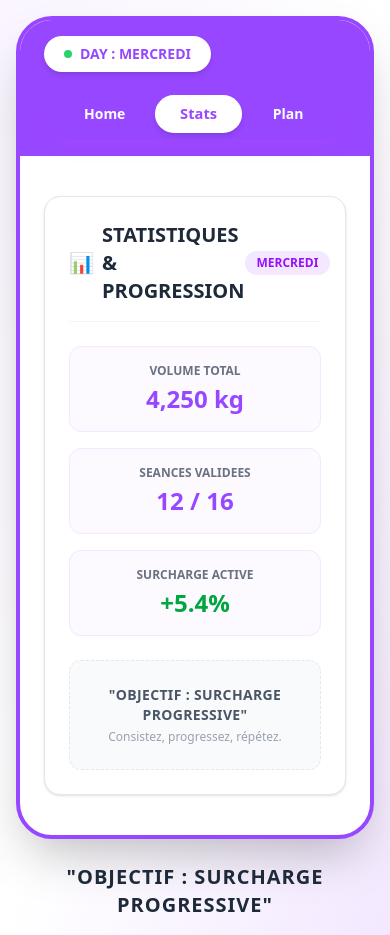
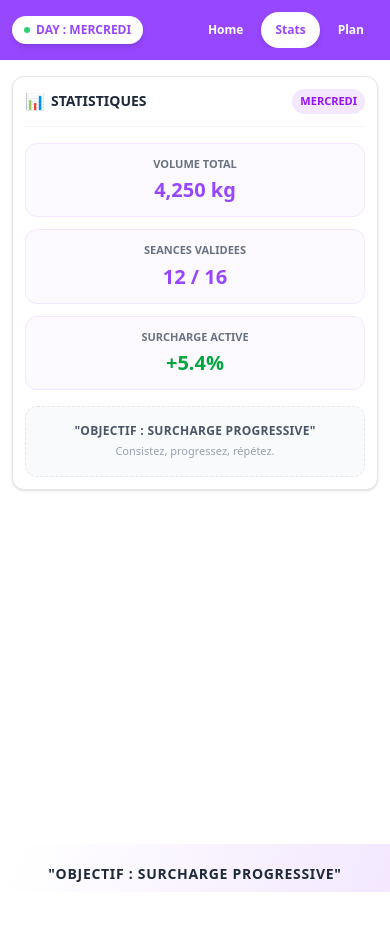
Before and after one commit to 2sitrakamarcel-maker/reps-tracker, a React (Vite) app: page / in a window 390 px wide. Both pictures are taken after a click on the button "Stats". After the commit the page ends 892 px from the top, so only its background shows below. Built offline with nearby package versions, Linux system fonts and the light colour scheme.

Commit message:
feat: mobile-first responsive, full screen on mobile, sticky navbar, dvh layout

```diff
--- a/index.html
+++ b/index.html
@@ -3,7 +3,7 @@
   <head>
     <meta charset="UTF-8" />
     <link rel="icon" type="image/svg+xml" href="/favicon.svg" />
-    <meta name="viewport" content="width=device-width, initial-scale=1.0" />
+    <meta name="viewport" content="width=device-width, initial-scale=1.0, viewport-fit=cover" />
     <title>01-firstone</title>
   </head>
   <body>
--- a/src/components/Homepage.jsx
+++ b/src/components/Homepage.jsx
@@ -54,13 +54,13 @@ const Homepage = () => {
   }, [todayReps])
 
   return (
-    <div className="min-h-screen bg-gradient-to-br from-purple-50 via-white to-purple-100 p-4 sm:p-6 md:p-8 flex flex-col items-center">
-      <div className="w-full max-w-5xl border-4 border-[#9747FF] rounded-[36px] overflow-hidden bg-white shadow-2xl flex flex-col min-h-[85vh]">
-        <header className="w-full bg-[#9747FF]">
+    <div className="min-h-[100dvh] bg-gradient-to-br from-purple-50 via-white to-purple-100 p-0 sm:p-4 md:p-8 flex flex-col items-center">
+      <div className="w-full sm:max-w-5xl border-0 sm:border-4 border-[#9747FF] rounded-none sm:rounded-[36px] overflow-hidden bg-white shadow-none sm:shadow-2xl flex flex-col min-h-[100dvh] sm:min-h-[85vh]">
+        <header className="w-full bg-[#9747FF] sticky top-0 z-20">
           <Navbar activeTab={activeTab} onSelectTab={setActiveTab} selectedDay={today} />
         </header>
 
-        <main className="flex-1 p-6 flex flex-col overflow-hidden">
+        <main className="flex-1 p-3 sm:p-6 flex flex-col overflow-auto">
           {activeTab === 'Home' && (
             <HomeView selectedDay={today} plans={plans} todayReps={todayReps} setTodayReps={setTodayReps} />
           )}
@@ -69,8 +69,8 @@ const Homepage = () => {
         </main>
       </div>
 
-      <footer className="mt-6 text-center">
-        <h2 className="text-xl sm:text-2xl font-black text-gray-800 tracking-wider uppercase">
+      <footer className="mt-3 sm:mt-6 text-center px-3 py-2">
+        <h2 className="text-sm sm:text-2xl font-black text-gray-800 tracking-wider uppercase">
           &quot;OBJECTIF : SURCHARGE PROGRESSIVE&quot;
         </h2>
       </footer>
--- a/src/components/StatsView.jsx
+++ b/src/components/StatsView.jsx
@@ -2,37 +2,37 @@ import React from 'react'
 
 const StatsView = ({ selectedDay }) => {
   return (
-    <div className="bg-white rounded-2xl border border-gray-200 shadow-sm p-6 w-full max-w-4xl mx-auto my-4 min-h-[40vh] flex flex-col justify-between">
+    <div className="bg-white rounded-xl sm:rounded-2xl border border-gray-200 shadow-sm p-3 sm:p-6 w-full max-w-4xl mx-auto my-1 sm:my-4 min-h-[40vh] flex flex-col justify-between">
       <div>
-        <div className="flex justify-between items-center mb-6 pb-4 border-b border-gray-100">
-          <div className="flex items-center space-x-2">
-            <span className="text-purple-600 text-xl">📊</span>
-            <h2 className="text-xl font-bold text-gray-800 uppercase">Statistiques & Progression</h2>
+        <div className="flex items-center justify-between gap-2 mb-4 sm:mb-6 pb-3 sm:pb-4 border-b border-gray-100">
+          <div className="flex items-center gap-1.5 sm:gap-2 min-w-0">
+            <span className="text-purple-600 text-base sm:text-xl shrink-0">📊</span>
+            <h2 className="text-sm sm:text-xl font-bold text-gray-800 uppercase truncate">Statistiques</h2>
           </div>
-          <span className="text-xs font-bold text-purple-600 bg-purple-100 py-1 px-3 rounded-full">
+          <span className="text-[11px] sm:text-xs font-bold text-purple-600 bg-purple-100 py-1 px-2 sm:px-3 rounded-full shrink-0">
             {selectedDay}
           </span>
         </div>
-        <div className="grid grid-cols-1 md:grid-cols-3 gap-4 mb-6">
-          <div className="bg-purple-50/60 p-4 rounded-xl border border-purple-100 text-center">
-            <span className="text-xs text-gray-500 font-semibold block">VOLUME TOTAL</span>
-            <span className="text-2xl font-black text-[#9747FF] mt-1 block">4,250 kg</span>
+        <div className="grid grid-cols-1 sm:grid-cols-3 gap-3 sm:gap-4 mb-4 sm:mb-6">
+          <div className="bg-purple-50/60 p-3 sm:p-4 rounded-xl border border-purple-100 text-center">
+            <span className="text-[11px] sm:text-xs text-gray-500 font-semibold block">VOLUME TOTAL</span>
+            <span className="text-xl sm:text-2xl font-black text-[#9747FF] mt-1 block">4,250 kg</span>
           </div>
-          <div className="bg-purple-50/60 p-4 rounded-xl border border-purple-100 text-center">
-            <span className="text-xs text-gray-500 font-semibold block">SEANCES VALIDEES</span>
-            <span className="text-2xl font-black text-[#9747FF] mt-1 block">12 / 16</span>
+          <div className="bg-purple-50/60 p-3 sm:p-4 rounded-xl border border-purple-100 text-center">
+            <span className="text-[11px] sm:text-xs text-gray-500 font-semibold block">SEANCES VALIDEES</span>
+            <span className="text-xl sm:text-2xl font-black text-[#9747FF] mt-1 block">12 / 16</span>
           </div>
-          <div className="bg-purple-50/60 p-4 rounded-xl border border-purple-100 text-center">
-            <span className="text-xs text-gray-500 font-semibold block">SURCHARGE ACTIVE</span>
-            <span className="text-2xl font-black text-green-600 mt-1 block">+5.4%</span>
+          <div className="bg-purple-50/60 p-3 sm:p-4 rounded-xl border border-purple-100 text-center">
+            <span className="text-[11px] sm:text-xs text-gray-500 font-semibold block">SURCHARGE ACTIVE</span>
+            <span className="text-xl sm:text-2xl font-black text-green-600 mt-1 block">+5.4%</span>
           </div>
         </div>
       </div>
-      <div className="text-center py-6 bg-gray-50 rounded-xl border border-dashed border-gray-200">
-        <p className="text-sm font-bold text-gray-600 uppercase tracking-wide">
-          "OBJECTIF : SURCHARGE PROGRESSIVE"
+      <div className="text-center py-4 sm:py-6 bg-gray-50 rounded-xl border border-dashed border-gray-200 px-3">
+        <p className="text-xs sm:text-sm font-bold text-gray-600 uppercase tracking-wide">
+          &quot;OBJECTIF : SURCHARGE PROGRESSIVE&quot;
         </p>
-        <p className="text-xs text-gray-400 mt-1">Consistez, progressez, répétez.</p>
+        <p className="text-[11px] sm:text-xs text-gray-400 mt-1">Consistez, progressez, répétez.</p>
       </div>
     </div>
   )
--- a/src/components/navbar.jsx
+++ b/src/components/navbar.jsx
@@ -4,24 +4,22 @@ const Navbar = ({ activeTab, onSelectTab, selectedDay }) => {
   const tabs = ['Home', 'Stats', 'Plan']
 
   return (
-    <nav className="w-full py-4 px-6 flex items-center justify-between flex-wrap gap-4">
-      {/* Day Badge - read only, auto day */}
-      <div className="bg-white text-[#9747FF] rounded-full px-5 py-2 flex items-center gap-2 font-black text-sm shadow-md">
-        <span className="w-2 h-2 rounded-full bg-green-500 animate-pulse" />
-        DAY : {selectedDay}
+    <nav className="w-full px-3 sm:px-6 py-3 flex items-center justify-between gap-2 sm:gap-4">
+      <div className="bg-white text-[#9747FF] rounded-full px-3 sm:px-5 py-1.5 sm:py-2 flex items-center gap-1.5 sm:gap-2 font-black text-xs sm:text-sm shadow-md shrink-0">
+        <span className="w-1.5 h-1.5 sm:w-2 sm:h-2 rounded-full bg-green-500 animate-pulse shrink-0" />
+        <span className="whitespace-nowrap">DAY : {selectedDay}</span>
       </div>
 
-      {/* Nav Tabs */}
-      <div className="bg-[#9747FF] rounded-full py-2 px-4 flex items-center gap-2 shadow-lg shadow-purple-500/25">
+      <div className="flex items-center gap-1 sm:gap-2 overflow-x-auto scrollbar-none flex-1 justify-end -mr-1 pr-1 scroll-smooth">
         {tabs.map((tab) => {
           const isActive = activeTab === tab
           return (
             <button
               key={tab}
               onClick={() => onSelectTab(tab)}
-              className={`px-6 py-2 rounded-full font-bold text-sm transition-all duration-300 ${
+              className={`px-3.5 sm:px-6 py-2 rounded-full font-bold text-xs sm:text-sm whitespace-nowrap shrink-0 min-h-[36px] sm:min-h-0 transition-all duration-300 ${
                 isActive
-                  ? 'bg-white text-[#9747FF] shadow-md scale-105'
+                  ? 'bg-white text-[#9747FF] shadow-md'
                   : 'text-white hover:bg-white/10'
               }`}
             >
--- a/src/index.css
+++ b/src/index.css
@@ -7,7 +7,11 @@ body {
 }
 
 #root {
-  min-height: 100vh;
+  min-height: 100dvh;
   display: flex;
   flex-direction: column;
 }
+
+* {
+  -webkit-tap-highlight-color: transparent;
+}
```
Also changed, not shown: src/components/HomeView.jsx (+17 -17 lines), src/components/PlanView.jsx (+22 -26 lines).
